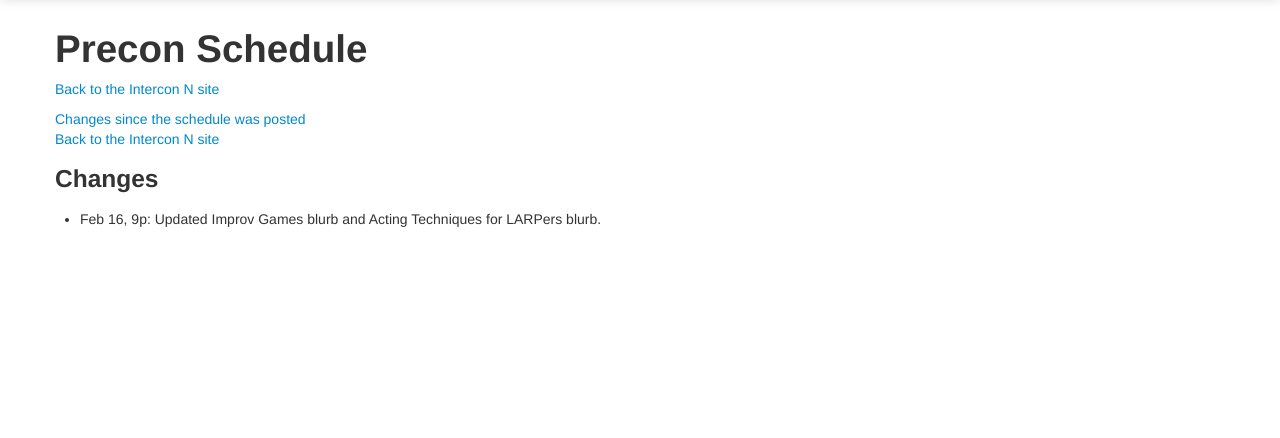
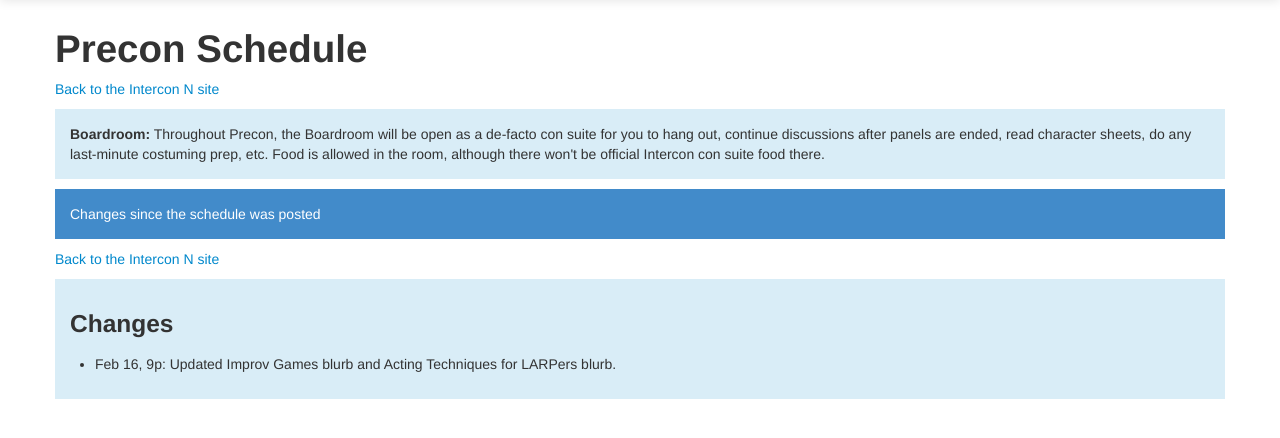
Before and after one commit to nbudin/precon-project, a Django app: template precon_project/templates/precon/schedule.html in a window 1280 px wide. Shown: the part 41-479 px from the top of the page. Run offline with Django 3.2, Linux system fonts and the light colour scheme; the template is opened without the code that fills it, so the values that code supplies are empty; parts of the project's set-up code (start-up, migrations or seed data) failed here and were passed over.

Commit message:
added boardroom, called out changes better

```diff
--- a/precon_project/templates/precon/schedule.html
+++ b/precon_project/templates/precon/schedule.html
@@ -13,6 +13,18 @@
     a.edit-link {
         font-size: 75%;
     }
+    .bg-info {
+        background-color: #d9edf7;
+        padding: 15px;
+    }
+    .bg-primary {
+        background-color: #428bca;
+        color: #fff;
+        padding: 15px;
+    }
+    .bg-primary a {
+        color: #fff;
+    }
 </style>
 {% endblock %}
 
@@ -22,7 +34,9 @@
 
 <p><a href="http://interactiveliterature.org/N/">Back to the Intercon N site</a></p>
 
-<a href="#changes">Changes since the schedule was posted</a>
+<p class="bg-info"><b>Boardroom:</b> Throughout Precon, the Boardroom will be open as a de-facto con suite for you to hang out, continue discussions after panels are ended, read character sheets, do any last-minute costuming prep, etc.  Food is allowed in the room, although there won't be official Intercon con suite food there.</p>
+
+<p class="bg-primary"><a href="#changes">Changes since the schedule was posted</a></p>
 
 {% for day, table_contents in table %}
 <table class="table table-striped table-bordered table-responsive table-compact">
@@ -62,9 +76,10 @@
 
 <p><a href="http://interactiveliterature.org/N/">Back to the Intercon N site</a></p>
 
-<h3 id="changes">Changes</h3>
-<ul>
-<li>Feb 16, 9p: Updated Improv Games blurb and Acting Techniques for LARPers blurb.</li>
-</ul>
-
+<div class="bg-info" style="margin: 0 0 5em 0">
+    <h3 id="changes">Changes</h3>
+    <ul>
+    <li>Feb 16, 9p: Updated Improv Games blurb and Acting Techniques for LARPers blurb.</li>
+    </ul>
+</div>
 {% endblock %}
```
